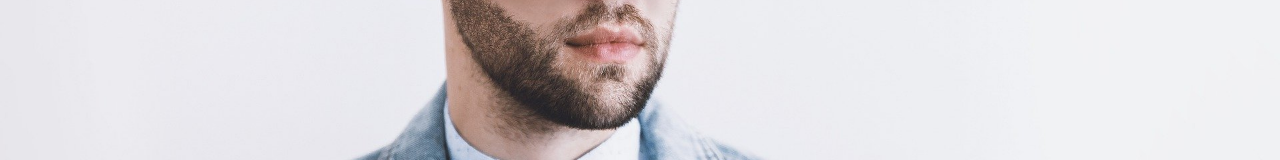
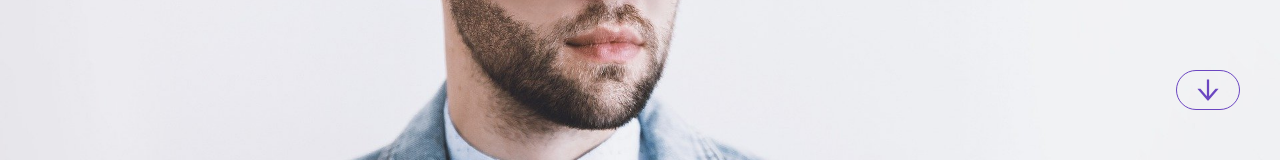
Before and after one commit to Maaviz/VideoHub-static, a React (Create React App) app: page / in a window 1280 px wide. Shown: the part 490-650 px from the top of the page. Built offline with nearby package versions, Linux system fonts and the light colour scheme.

Commit message:
completedm221

```diff
--- a/src/Components/Home.jsx
+++ b/src/Components/Home.jsx
@@ -1,4 +1,13 @@
-import { Box, Container, Heading, Image, Stack, Text } from '@chakra-ui/react';
+import {
+  Box,
+  Button,
+  Container,
+  HStack,
+  Heading,
+  Image,
+  Stack,
+  Text,
+} from '@chakra-ui/react';
 import React from 'react';
 import { Carousel } from 'react-responsive-carousel';
 import 'react-responsive-carousel/lib/styles/carousel.min.css';
@@ -7,6 +16,8 @@ import img2 from '../assets/2.jpg';
 import img3 from '../assets/3.jpg';
 import img4 from '../assets/4.jpg';
 import img5 from '../assets/5.png';
+import { AiOutlineArrowDown, AiOutlineSend } from 'react-icons/ai';
+import { Link } from 'react-router-dom';
 
 const headingOptions = {
   pos: 'absolute',
@@ -22,8 +33,15 @@ const Home = () => {
   return (
     <Box>
       <MyCarousel />
+      <HStack pos={'absolute'} top={'70vh'} right={'10'}>
+        <Button borderRadius={'60px'} colorScheme="purple" variant={'outline'}>
+          <a href={'#scroll'}>
+            <AiOutlineArrowDown size={30} />
+          </a>
+        </Button>
+      </HStack>
 
-      <Container maxW={'container.xl'} minH={'100vh'} p={'16'}>
+      <Container maxW={'container.xl'} minH={'100vh'} p={'16'} id='scroll'>
         <Heading
           textTransform={'uppercase'}
           py={'2'}
@@ -46,7 +64,12 @@ const Home = () => {
             filter={'hue-rotate(-130deg)'}
           />
 
-          <Text letterSpacing={'widest'} lineHeight={'190%'} textAlign={'center'} p={['4','16']} >
+          <Text
+            letterSpacing={'widest'}
+            lineHeight={'190%'}
+            textAlign={'center'}
+            p={['4', '16']}
+          >
             Lorem ipsum dolor sit amet consectetur adipisicing elit. Ad nemo
             tempora deleniti quod, est eos veniam autem asperiores rem, nam
             laudantium ut, similique ducimus amet sequi et voluptas iusto rerum
```
